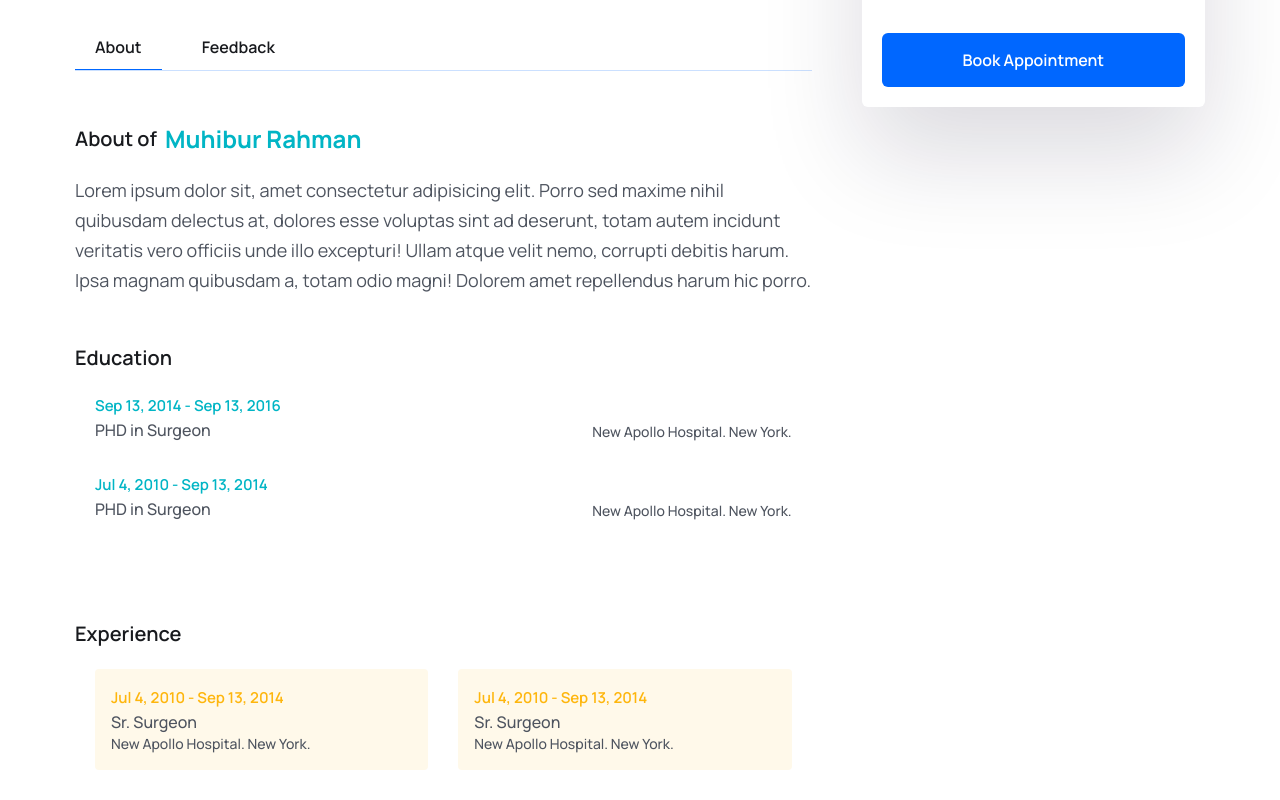
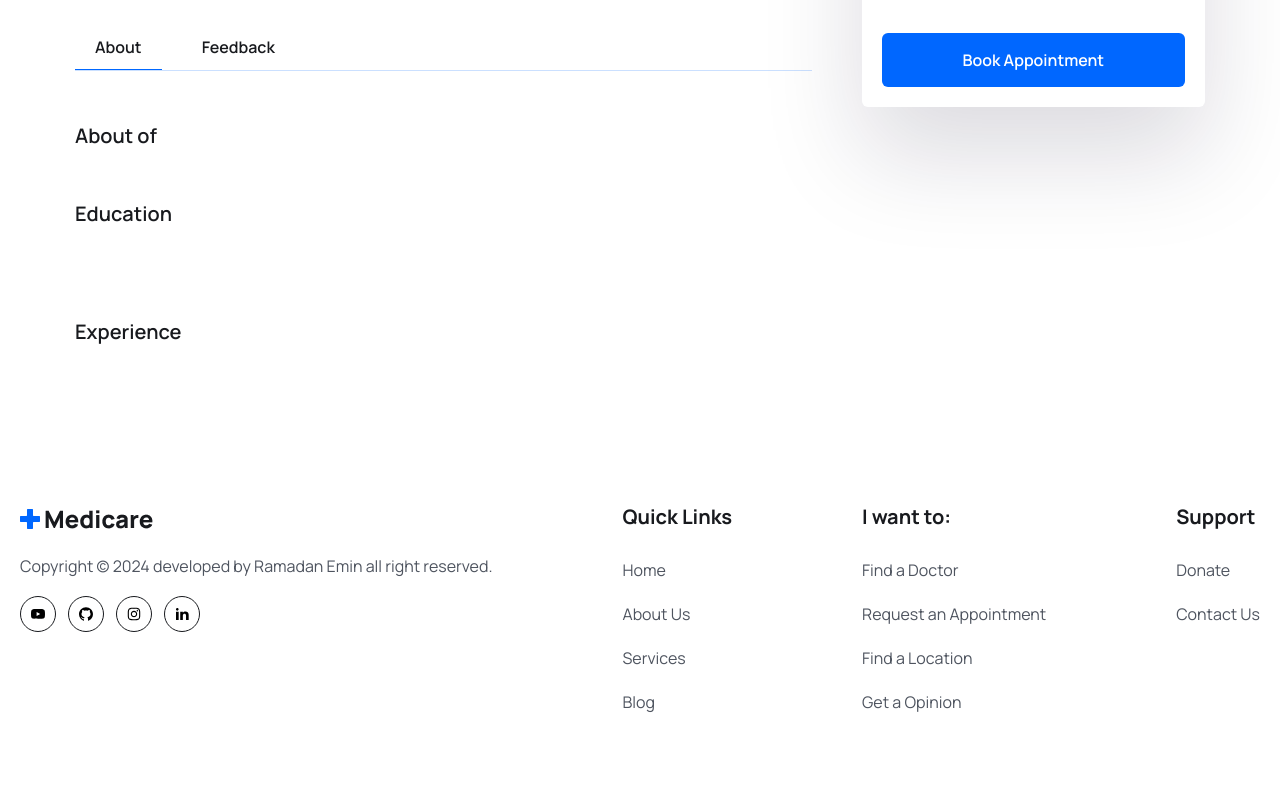
Before and after one commit to RamadanEmin/mern_doctor_appointment_app, a React (Vite) app in the folder frontend/: page /doctors/1 in a window 1280 px wide. Shown: the part 400-1200 px from the top of the page. Built offline with nearby package versions, Linux system fonts and the light colour scheme.

Commit message:
Update 'Doctor About' page

```diff
--- a/frontend/src/Dashboard/doctor-account/Dashboard.jsx
+++ b/frontend/src/Dashboard/doctor-account/Dashboard.jsx
@@ -4,6 +4,7 @@ import Error from '../../components/Error/Error';
 import useGetProfile from '../../hooks/useFetchData';
 import { BASE_URL } from '../../config';
 import Tabs from './Tabs';
+import DoctorAbout from '../../pages/Doctors/DoctorAbout';
 
 const Dashboard = () => {
     const [tab, setTab] = useState('overview');
@@ -83,6 +84,12 @@ const Dashboard = () => {
                                             </p>
                                         </div>
                                     </div>
+                                    <DoctorAbout
+                                        name={data.name}
+                                        about={data.about}
+                                        qualifications={data.qualifications}
+                                        experiences={data.experiences}
+                                    />
                                 </div>
                             )}
                         </div>
--- a/frontend/src/pages/Doctors/DoctorAbout.jsx
+++ b/frontend/src/pages/Doctors/DoctorAbout.jsx
@@ -1,18 +1,17 @@
+/* eslint-disable react/prop-types */
+
 import { formateDate } from '../../utils/formateDate';
 
-const DoctorAbout = () => {
+const DoctorAbout = ({ name, about, qualifications, experiences }) => {
     return (
         <div>
             <div>
                 <h3 className="text-[20px] leading-[30px] text-headingColor font-semibold flex items-center gap-2">
                     About of
-                    <span className="text-irisBlueColor font-bold text-[24px] leading-9">Muhibur Rahman</span>
+                    <span className="text-irisBlueColor font-bold text-[24px] leading-9">{name}</span>
                 </h3>
                 <p className="text__para">
-                    Lorem ipsum dolor sit, amet consectetur adipisicing elit. Porro sed maxime nihil quibusdam delectus at,
-                    dolores esse voluptas sint ad deserunt, totam autem incidunt veritatis vero officiis unde illo excepturi!
-                    Ullam atque velit nemo, corrupti debitis harum. Ipsa magnam quibusdam a, totam odio magni! Dolorem amet
-                    repellendus harum hic porro.
+                    {about}
                 </p>
             </div>
 
@@ -22,24 +21,21 @@ const DoctorAbout = () => {
                 </h3>
 
                 <ul className="pt-4 md:p-5">
-                    <li className="flex flex-col sm:flex-row sm:justify-between sm:items-end md:gap-5 mb-[30px]">
+                    {qualifications?.map((item, index) => (
+                        <li key={index} className="flex flex-col sm:flex-row sm:justify-between sm:items-end md:gap-5 mb-[30px]">
                             <div>
                                 <span className="text-irisBlueColor text-[15px] leading-6 font-semibold">
-                                {formateDate('09-13-2014')} -  {formateDate('09-13-2016')}
+                                    {formateDate(item.startingDate)} - {formateDate(item.endingDate)}
                                 </span>
-                            <p className="text-[16px] leading-6 font-medium text-textColor">PHD in Surgeon</p>
+                                <p className="text-[16px] leading-6 font-medium text-textColor">
+                                    {item.degree}
+                                </p>
                             </div>
-                        <p className="text-[14px] leading-5 font-medium text-textColor">New Apollo Hospital. New York.</p>
+                            <p className="text-[14px] leading-5 font-medium text-textColor">
+                                {item.university}
+                            </p>
                         </li>
-                    <li className="flex flex-col sm:flex-row sm:justify-between sm:items-end md:gap-5 mb-[30px]">
-                        <div>
-                            <span className="text-irisBlueColor text-[15px] leading-6 font-semibold">
-                                {formateDate('07-04-2010')} - {formateDate('09-13-2014')}
-                            </span>
-                            <p className="text-[16px] leading-6 font-medium text-textColor">PHD in Surgeon</p>
-                        </div>
-                        <p className="text-[14px] leading-5 font-medium text-textColor">New Apollo Hospital. New York.</p>
-                    </li>
+                    ))}
                 </ul>
             </div>
 
@@ -49,20 +45,19 @@ const DoctorAbout = () => {
                 </h3>
 
                 <ul className="grid sm:grid-cols-2 gap-[30px] pt-4 md:p-5">
-                    <li className="p-4 rounded bg-[#fff9ea]">
+                    {experiences?.map((item, index) => (
+                        <li key={index} className="p-4 rounded bg-[#fff9ea]">
                             <span className="text-yellowColor text-[15px] leading-6 font-semibold">
-                            {formateDate('07-04-2010')} - {formateDate('09-13-2014')}
+                                {formateDate(item.startingDate)} - {formateDate(item.endingDate)}
                             </span>
-                        <p className="text-[16px] leading-6 font-medium text-textColor">Sr. Surgeon</p>
-                        <p className="text-[14px] leading-5 font-medium text-textColor">New Apollo Hospital. New York.</p>
+                            <p className="text-[16px] leading-6 font-medium text-textColor">
+                                {item.position}
+                            </p>
+                            <p className="text-[14px] leading-5 font-medium text-textColor">
+                                {item.hospital}
+                            </p>
                         </li>
-                    <li className="p-4 rounded bg-[#fff9ea]">
-                        <span className="text-yellowColor text-[15px] leading-6 font-semibold">
-                            {formateDate('07-04-2010')} - {formateDate('09-13-2014')}
-                        </span>
-                        <p className="text-[16px] leading-6 font-medium text-textColor">Sr. Surgeon</p>
-                        <p className="text-[14px] leading-5 font-medium text-textColor">New Apollo Hospital. New York.</p>
-                    </li>
+                    ))}
                 </ul>
             </div>
         </div>
```
Lines whose indentation alone changed are shown as unchanged.
